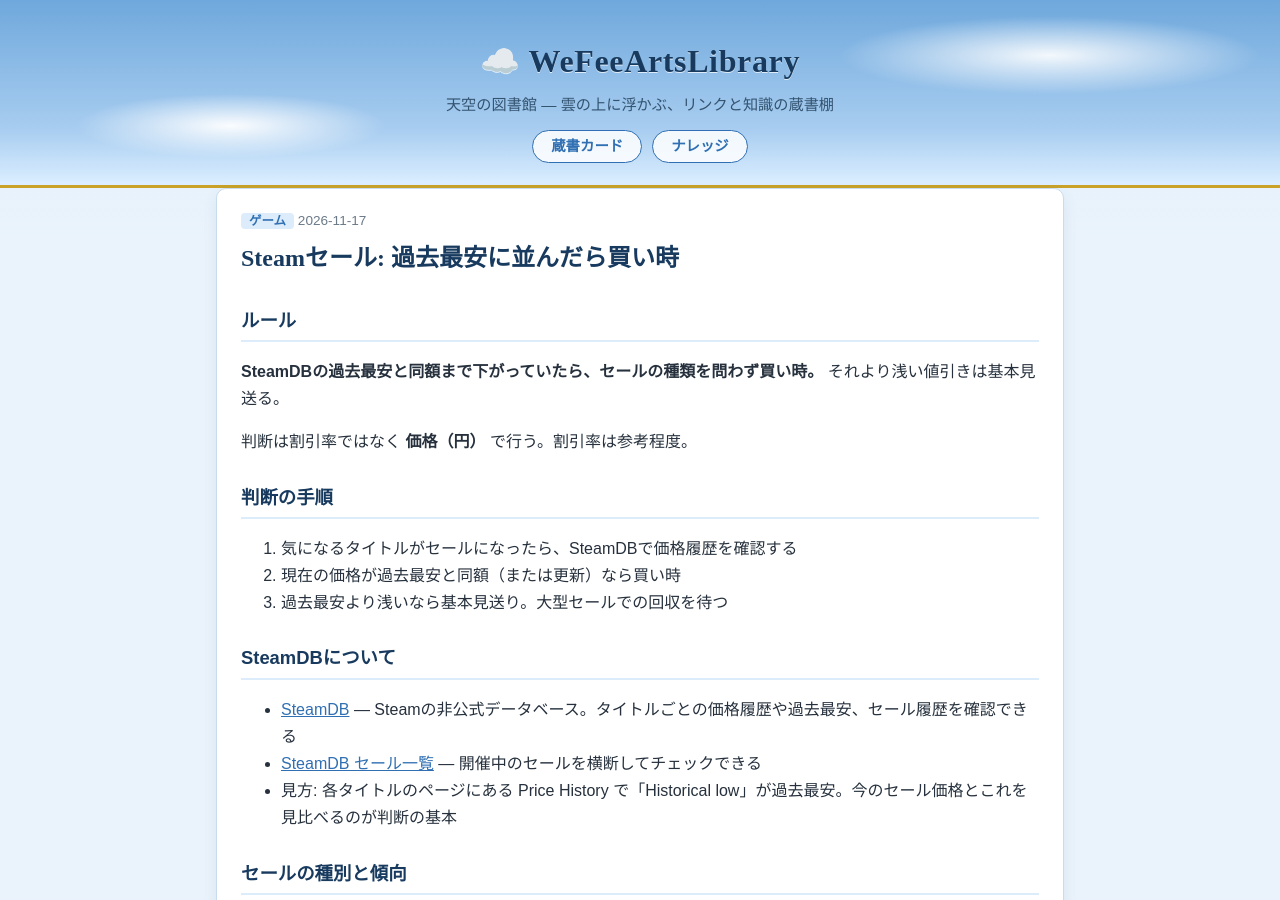
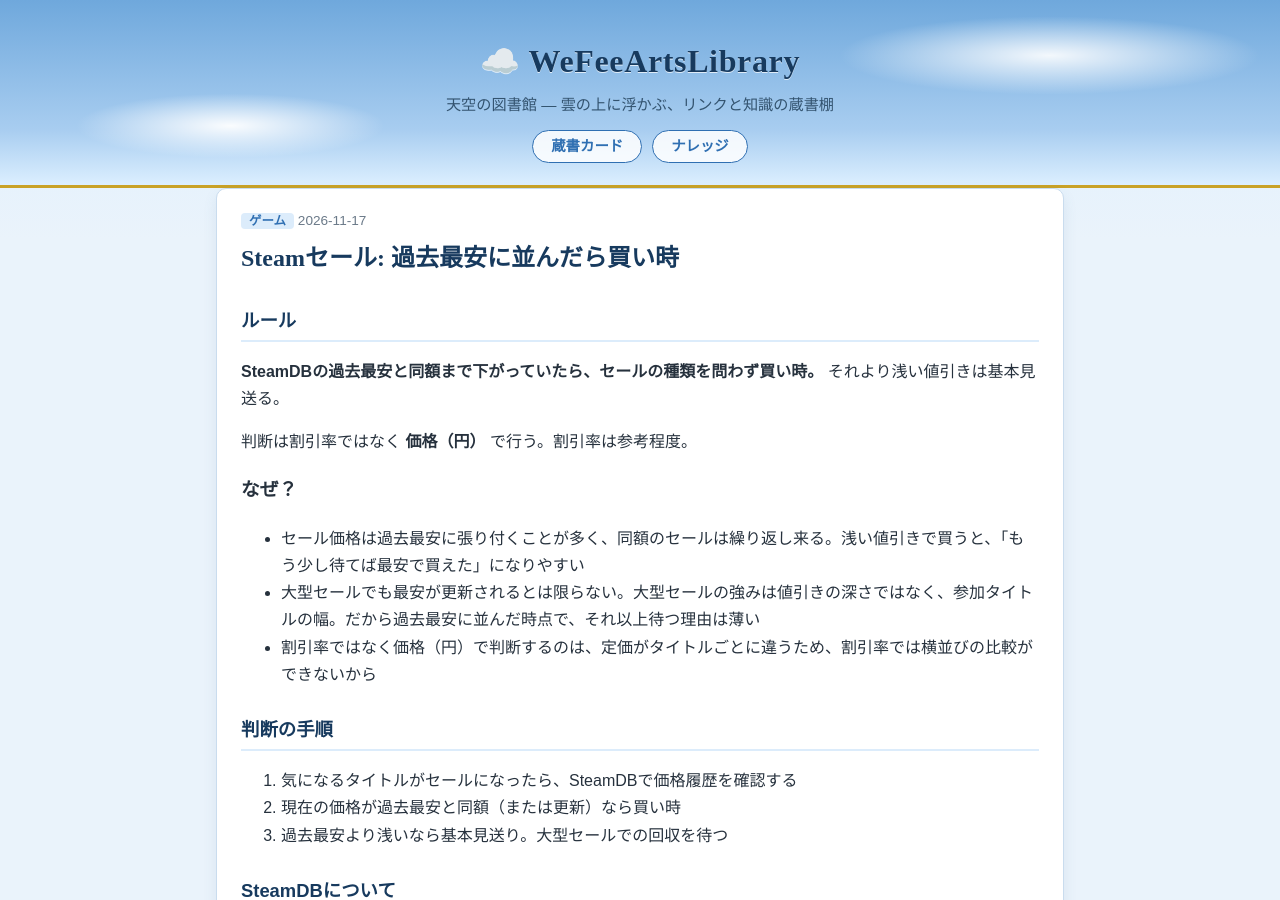
Before and after one commit to Akamaryuu/WeFeeArtsLibrary, a Jekyll site: the page built from docs/knowledge/steam-sale-floor-rule.md, in a window 1280 px wide and 900 px high. Built offline with Jekyll 4.4.1, drawn with Linux system fonts in a browser that asks for light colours.

Commit message:
Steamセール記事: ルールに「なぜ？」を追加

```diff
--- a/docs/knowledge/steam-sale-floor-rule.md
+++ b/docs/knowledge/steam-sale-floor-rule.md
@@ -13,6 +13,12 @@ permalink: /knowledge/steam-sale-floor-rule/
 **SteamDBの過去最安と同額まで下がっていたら、セールの種類を問わず買い時。** それより浅い値引きは基本見送る。
 
 判断は割引率ではなく **価格（円）** で行う。割引率は参考程度。
+
+### なぜ？
+
+- セール価格は過去最安に張り付くことが多く、同額のセールは繰り返し来る。浅い値引きで買うと、「もう少し待てば最安で買えた」になりやすい
+- 大型セールでも最安が更新されるとは限らない。大型セールの強みは値引きの深さではなく、参加タイトルの幅。だから過去最安に並んだ時点で、それ以上待つ理由は薄い
+- 割引率ではなく価格（円）で判断するのは、定価がタイトルごとに違うため、割引率では横並びの比較ができないから
 
 ## 判断の手順
 
```
